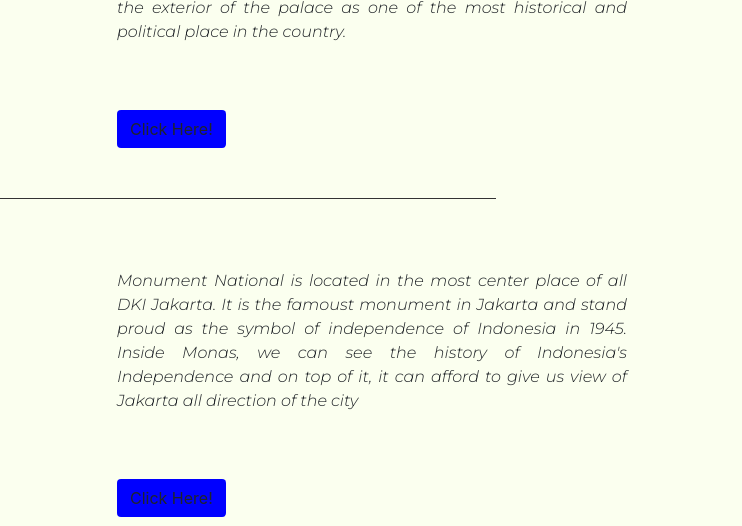
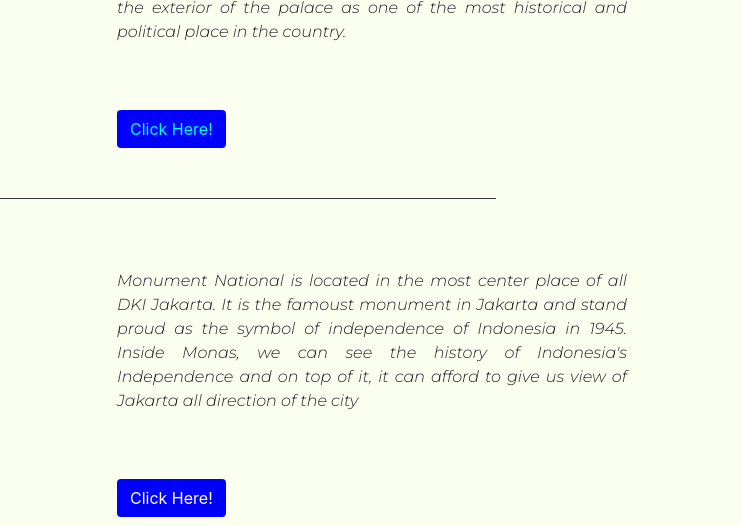
Before and after one commit to FeinardSlim/quiz1, a plain HTML site: page tourist/index.html in a window 1280 px wide. In both pictures the pointer is over the link 709 px from the left and 1608 px from the top of the page. Shown: the part 1479-2005 px from the top of the page, 538-1280 px from the left. Drawn offline with nearby package versions, Linux system fonts and the light colour scheme; a web font is replaced by a local one.

Commit message:
Update tourist.css

```diff
--- a/src/tourist.css
+++ b/src/tourist.css
@@ -57,6 +57,12 @@ p {
 
 .btn {
     background-color: blue;
+    color: white;
+}
+
+.btn:hover {
+    color: aqua;
+    transition: 2s;
 }
 
 .btn:visited {
```
